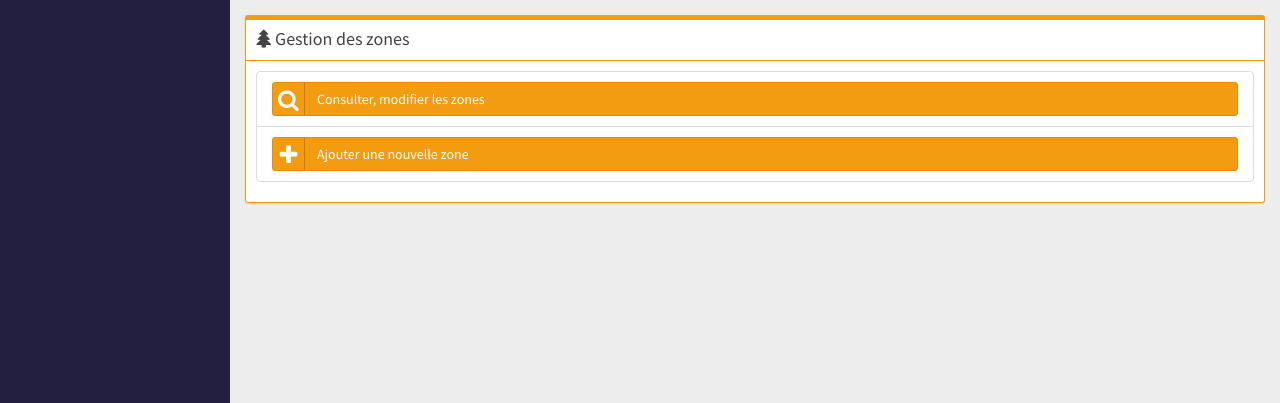
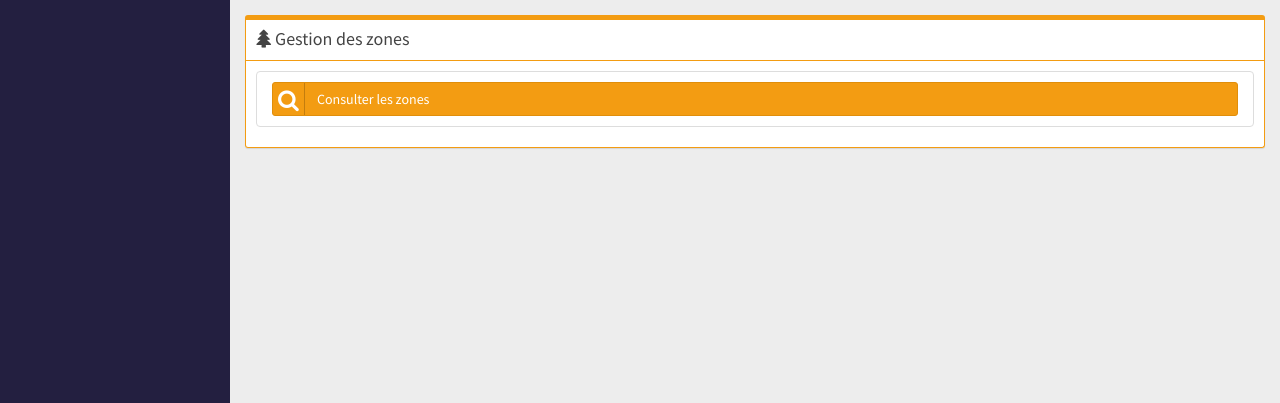
Before and after one commit to MaeBzh/Zoo, a PHP site: page /zone in a window 1280 px wide. Shown: the part 52-455 px from the top of the page. Run offline with PHP 8.4, Linux system fonts and the light colour scheme; the visitor is signed in with stand-in values (Sample User, id 1); some libraries are stand-ins or nearby versions.

Commit message:
- Ajout d'un filtre sur le menu d'action de la page zones/index.php et de zones/consulter_zones.php en fonction du type d'utilisateur connecté

```diff
--- a/application/view/zone/index.php
+++ b/application/view/zone/index.php
@@ -25,26 +25,29 @@
                     <!-- /.box-header -->
                     <div class="box-body">
                         <ul class="" style="padding-left: 0">
+                            <!-- Secretaire + Responsable -->
                             <li class="list-group-item">
-                                <a href="<?php echo URL ?>zone/consulter_zones" class="btn btn-block btn-social btn-warning">
-                                    <i class="fa fa-search"></i> Consulter, modifier les zones
+                                <a href="<?php echo URL ?>zone/consulter_zones"
+                                   class="btn btn-block btn-social btn-warning">
+                                    <i class="fa fa-search"></i>
+                                    <?php if($utilisateur->type == "secretaire"){
+                                        echo "Consulter, modifier, supprimer les zones";
+                                    } else {
+                                        echo "Consulter les zones";
+                                    } ?>
                                 </a>
                             </li>
-                            <li class="list-group-item">
-                                <a href="<?php echo URL ?>zone/formulaire_ajout" class="btn btn-block btn-social btn-warning">
-                                    <i class="fa fa-plus"></i> Ajouter une nouvelle zone
-                                </a>
-                            </li>
-<!--                            <li class="list-group-item">-->
-<!--                                <a class="btn btn-block btn-social btn-warning">-->
-<!--                                    <i class="fa fa-pencil"></i> Modifier une zone-->
-<!--                                </a>-->
-<!--                            </li>-->
-<!--                            <li class="list-group-item">-->
-<!--                                <a class="btn btn-block btn-social btn-warning">-->
-<!--                                    <i class="fa fa-trash"></i> Supprimer une zone-->
-<!--                                </a>-->
-<!--                            </li>-->
+
+                            <!-- Secretaire -->
+                            <?php if ($utilisateur->type == "secretaire") { ?>
+                                <li class="list-group-item">
+                                    <a href="<?php echo URL ?>zone/formulaire_ajout"
+                                       class="btn btn-block btn-social btn-warning">
+                                        <i class="fa fa-plus"></i> Ajouter une nouvelle zone
+                                    </a>
+                                </li>
+                            <?php } ?>
+
                         </ul>
                     </div>
                     <!-- /.box-body -->
```
Also changed, not shown: application/view/zone/consulter_zones.php (+26 -8 lines).
